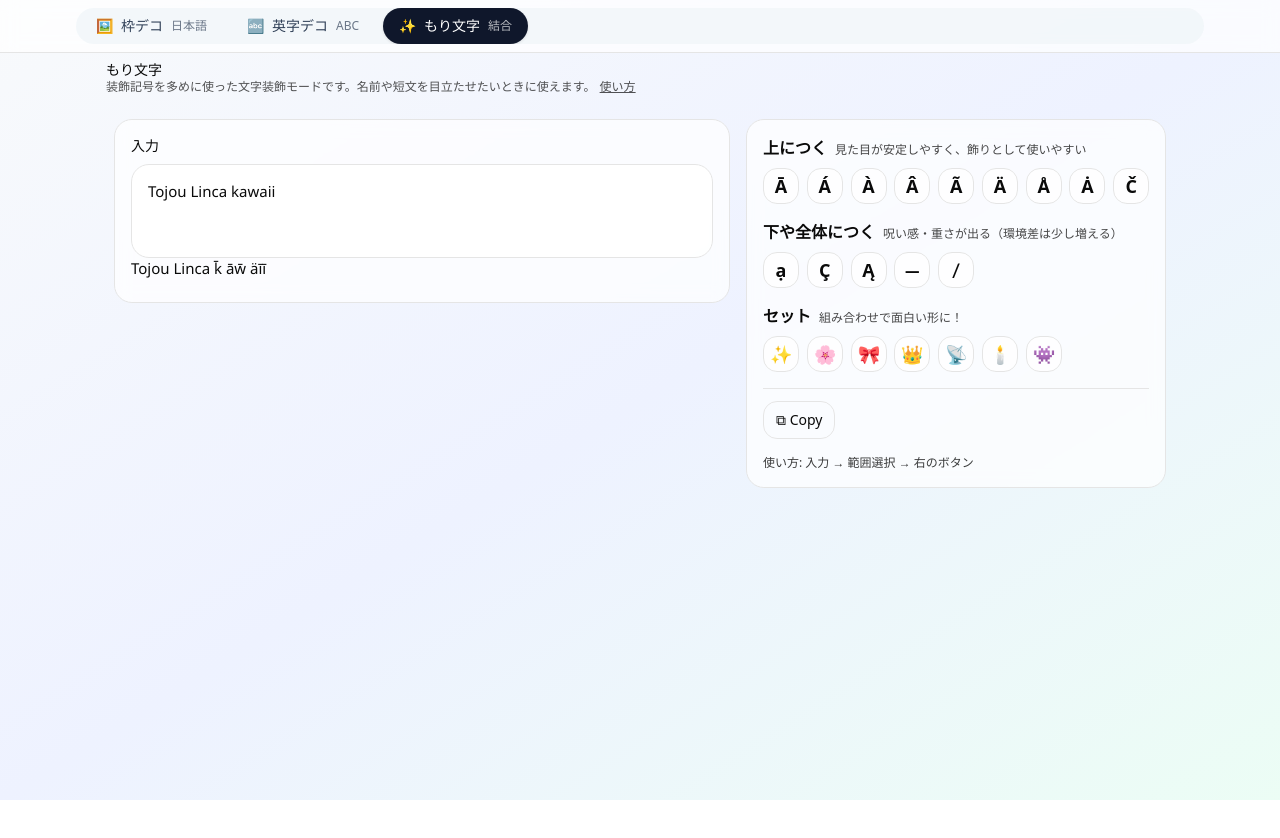
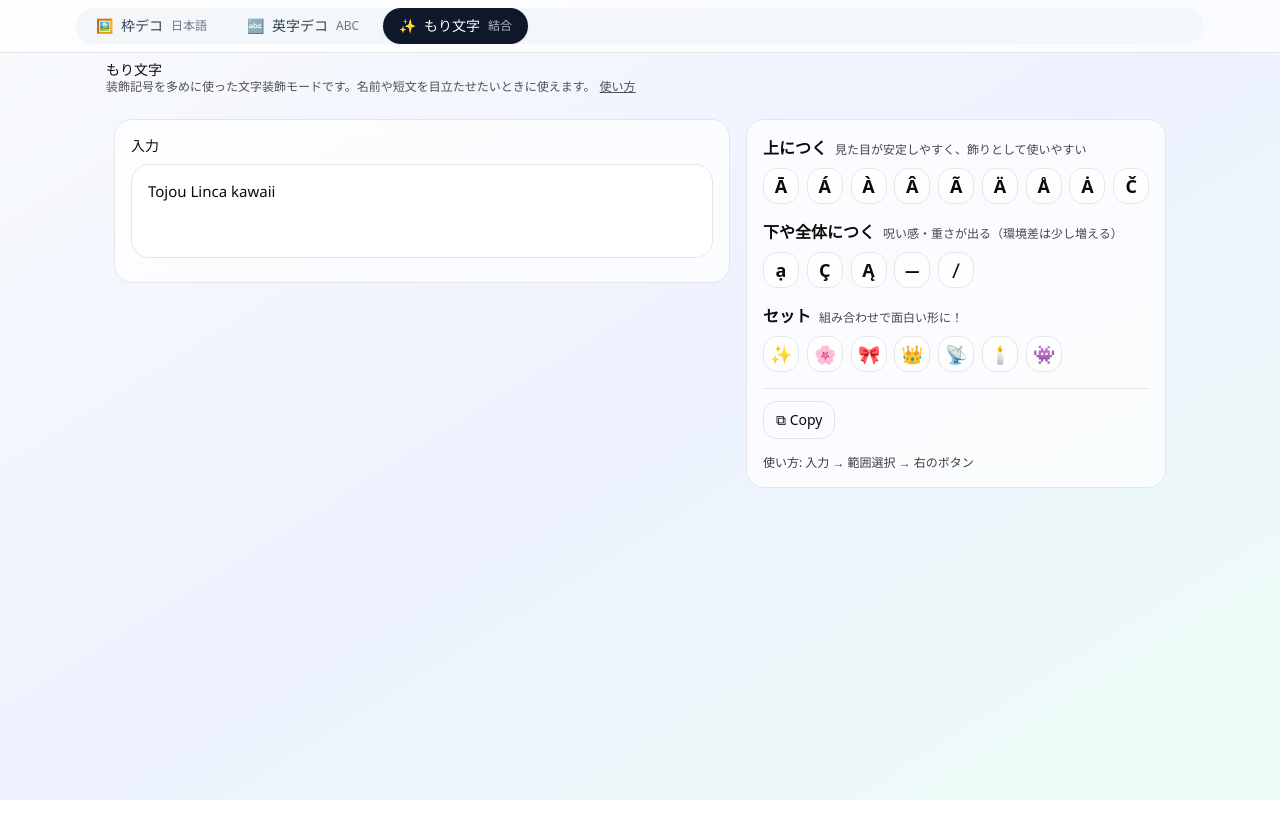
Before and after one commit to katsu1101/text-decoration-app, a Next.js app: page /mori in a window 1280 px wide. Shown: the top 838 px of the page. Built offline with nearby package versions, Linux system fonts and the light colour scheme.

Commit message:
デバッグ用コード消し忘れ

```diff
--- a/src/components/ClientMoroPage.tsx
+++ b/src/components/ClientMoroPage.tsx
@@ -105,9 +105,6 @@ export default function ClientMoriPage() {
                 "focus:ring-black/10 dark:focus:ring-white/15")}
               placeholder={"ここに入力して、範囲選択してからボタンで装飾します"}
             />
-            <div className="xlike text-[15px] leading-5">
-              Tojou Linca k̄ āw̄ äīī
-            </div>
             <div className="mt-2 text-xs opacity-80">{hint}</div>
           </section>
 
```
